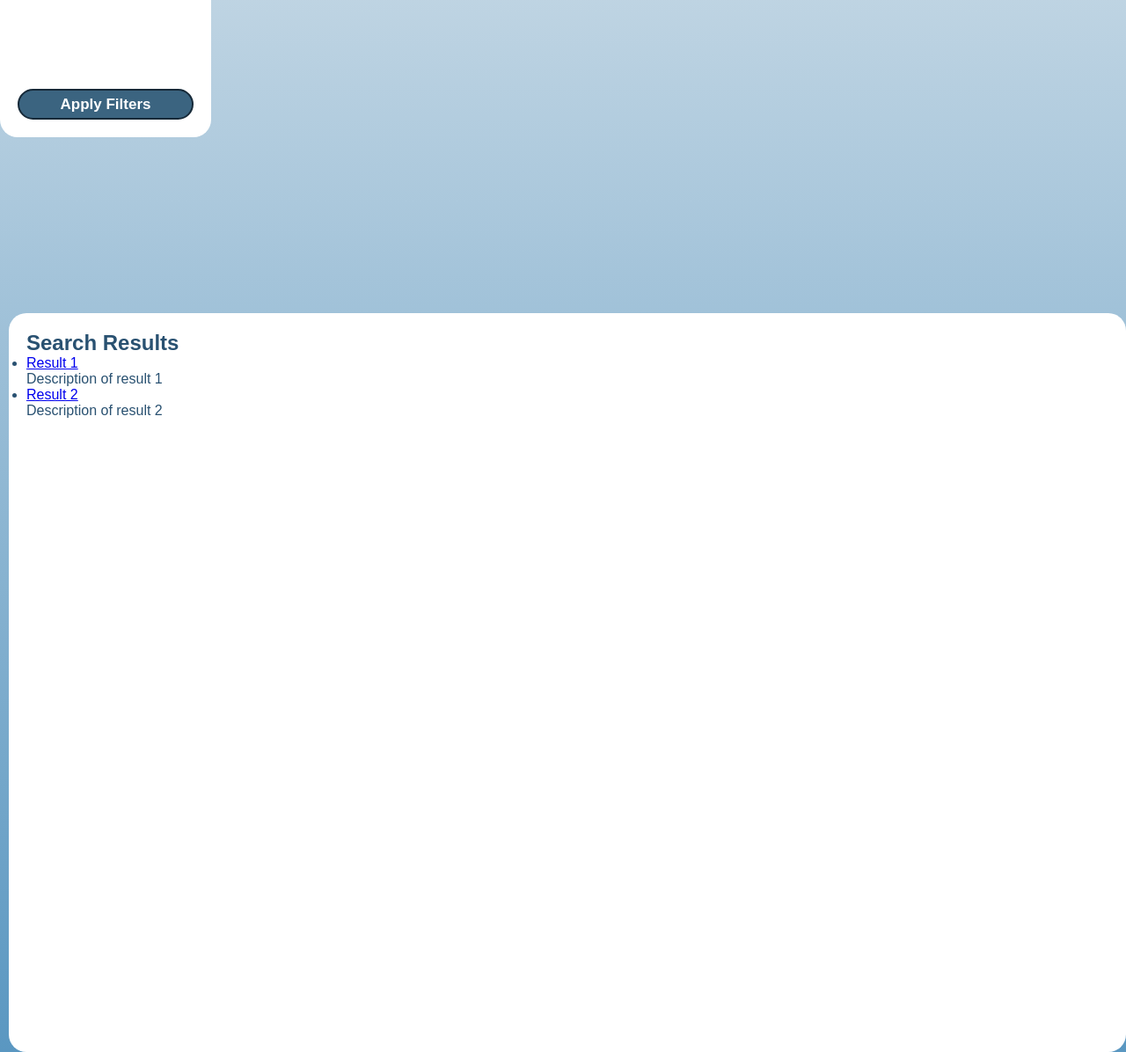
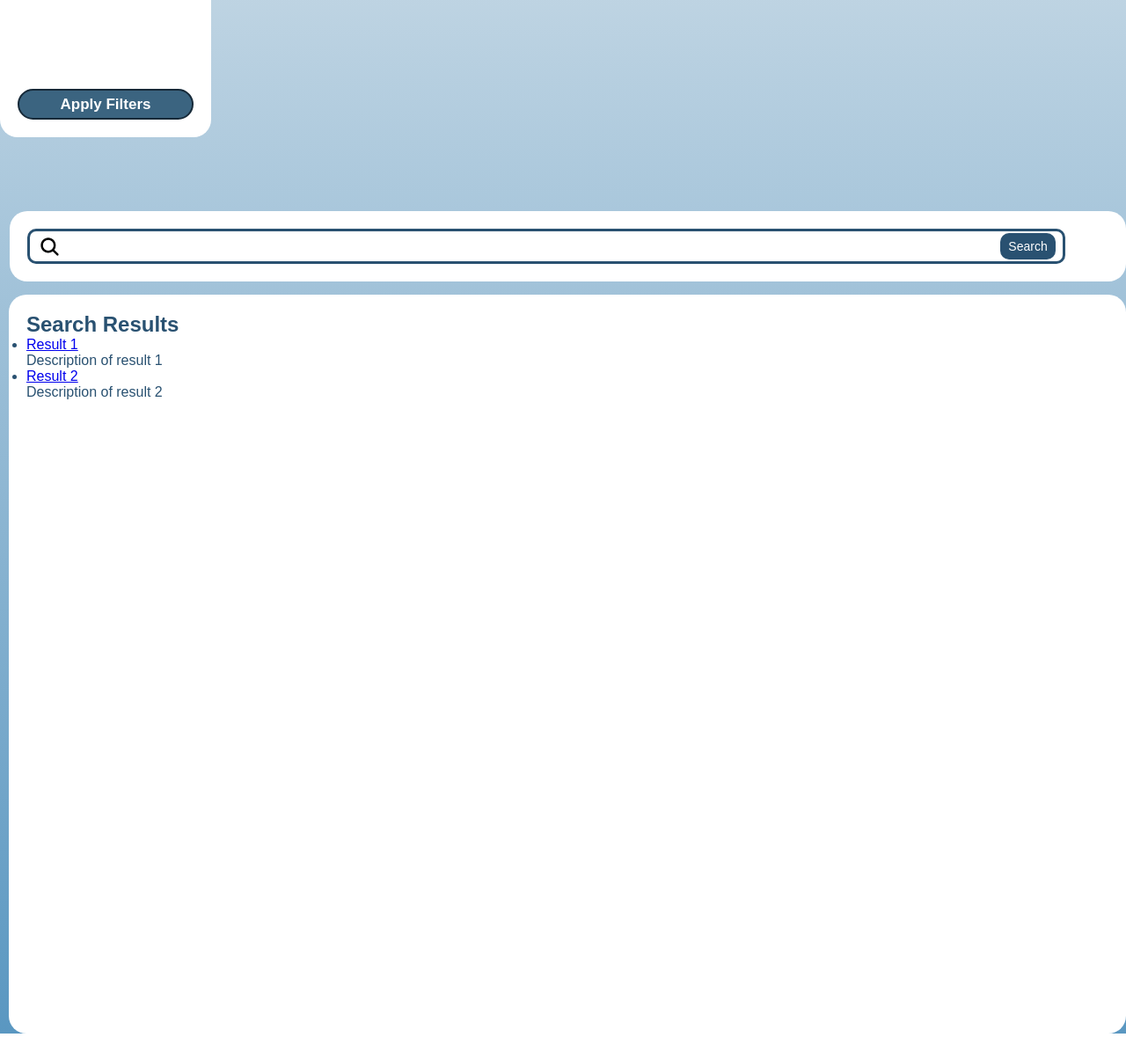
Before and after one commit to RacimFethallah/Travlan, a PHP site: page /Travlan/search.php in a window 1280 px wide. Shown: the part 654-1850 px from the top of the page at 88% size. After the commit the page ends 1829 px from the top, so only its background shows below. Run offline with PHP 8.4, Linux system fonts and the light colour scheme; some libraries are stand-ins or nearby versions.

Commit message:
search bar update

```diff
--- a/search.css
+++ b/search.css
@@ -3,7 +3,13 @@ body.search {
     margin: 0;
     padding: 0;
     overflow: auto;
+    overflow-x: auto;
+
     background: linear-gradient(to bottom, #f5f5f5, #5A97C1);
+}
+main{
+    overflow-x: auto;
+    overflow: auto;
 }
 
 
@@ -49,6 +55,10 @@ body.search {
     transition: background-color 0.3s;
 }
 
+#asideSearchPage form input[type="checkbox"]:hover {
+    cursor: pointer;
+}
+
 #asideSearchPage form input[type="checkbox"]:checked {
     background-color: #295171;
     border-color: #295171;
@@ -89,9 +99,10 @@ body.search {
 }
 
 #sectionSearchPage {
+    position: relative;
     min-height: 100vh;
     width: 1230px;
-    margin-top: 200px;
+    margin-top: 15px;
     background-color: #fff;
     display: flex;
     float: right;
@@ -101,3 +112,48 @@ body.search {
     align-items: stretch;
     border-radius: 20px;
 }
+
+#sectionSearchPage1 {
+    display: flex;
+    justify-content: center;
+    align-items: center;
+    position: relative;
+    float: right;
+    margin-top: 84px;
+    background-color: #fff;
+    width: 1269px;
+    height: 80px;
+    border-radius: 20px;
+}
+
+#searchBarB {
+    background-image: url('Pics/Background/search.svg');
+    background-size: 25px auto;
+    font-size: 20px;
+    background-position: 10px center;
+    background-repeat: no-repeat;
+    outline: none;
+    border: 3px solid #295171;
+    position: absolute;
+    padding-right: 30px;
+    height: 40px;
+    width: 1180px;
+    border-radius: 10px;
+    margin-right: 50px;
+    padding-left: 45px;
+    color: #162938;
+}
+
+#searchbtnB {
+    color: white;
+    font-size: 14px;
+    background-color: #295171;
+    position: absolute;
+    width: 63px;
+    height: 30px;
+    color: white;
+    cursor: pointer;
+    right: 80px;
+    border-radius: 10px;
+    border: none;
+}
--- a/search.php
+++ b/search.php
@@ -28,7 +28,10 @@ include_once 'header.php';
 
 
 
-
+<section id="sectionSearchPage1">
+    <input type="text" placeholder="Search" id="searchBarB" >
+    <button type="submit" id="searchbtnB">Search</button>
+</section>
 
 
 <section id="sectionSearchPage">
```
